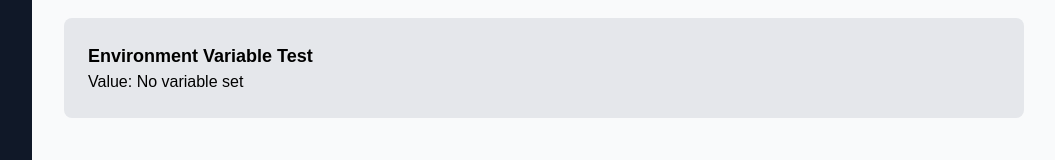
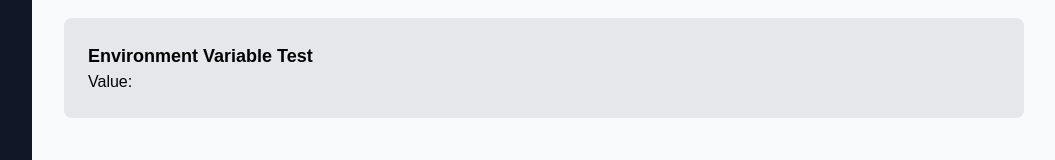
Before and after one commit to Pratham-tech/strata-management-pratham-dang, a Next.js app: page / in a window 1280 px wide. Shown: the part 890-1050 px from the top of the page, without its empty margins (224-1279 px from the left). Built offline with nearby package versions, Linux system fonts and the light colour scheme.

Commit message:
Fixed environment variable

```diff
--- a/src/app/page.js
+++ b/src/app/page.js
@@ -68,7 +68,7 @@ export default function Home() {
         <section className="mt-12 p-6 bg-gray-200 rounded-lg">
           <h2 className="text-lg font-semibold text-black">Environment Variable Test</h2>
           <p className="text-black">
-            Value: {process.env.NEXT_PUBLIC_TEST_VARIABLE || "No variable set"}
+            Value: {process.env.NEXT_PUBLIC_TEST_VARIABLE}
           </p>
         </section>
 
```
Also changed, not shown: vercel.json, 1 other file (tests, documents, lock files or other folders).
